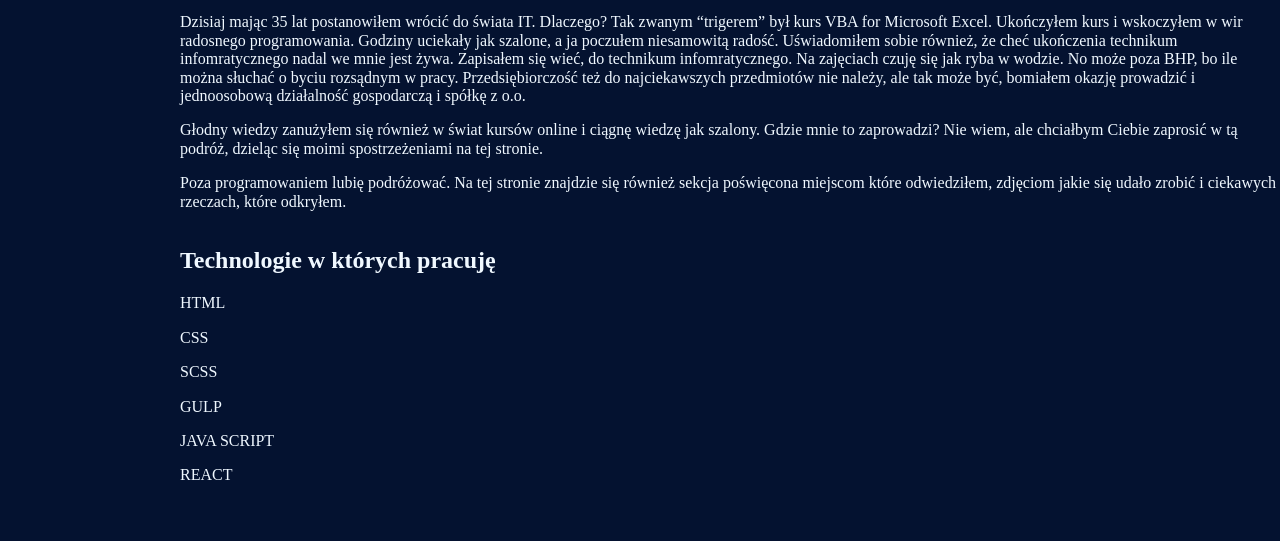
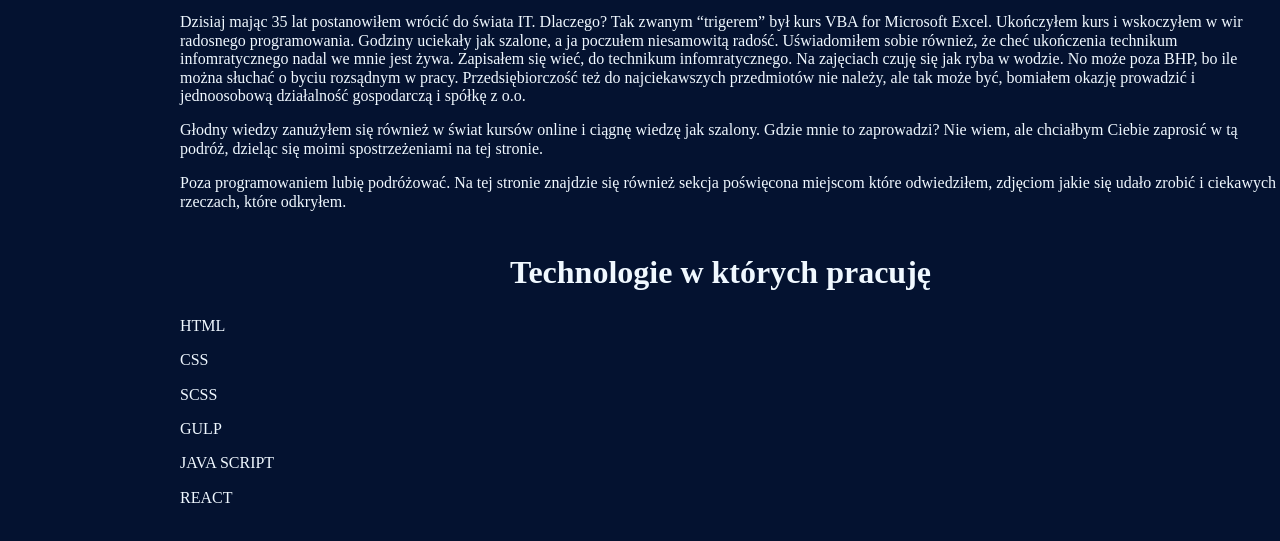
Before and after one commit to Dekstryn/homepage_gulp, a website: page src/content/index.html in a window 1280 px wide. Shown: the part 778-1319 px from the top of the page. Drawn offline with nearby package versions, Linux system fonts and the light colour scheme; files that its build step writes are made by us from their sources.

Commit message:
Added style to technology__title class

```diff
--- a/src/scss/main.scss
+++ b/src/scss/main.scss
@@ -50,6 +50,10 @@ body {
 .technology{
   grid-column-start: 2;
   grid-row-start: 3;
+  &__title{
+    font-size: 32px;
+    margin-inline-start: 30%;
+  }
 }
 .subpages{
   grid-column-start: 2;
```
